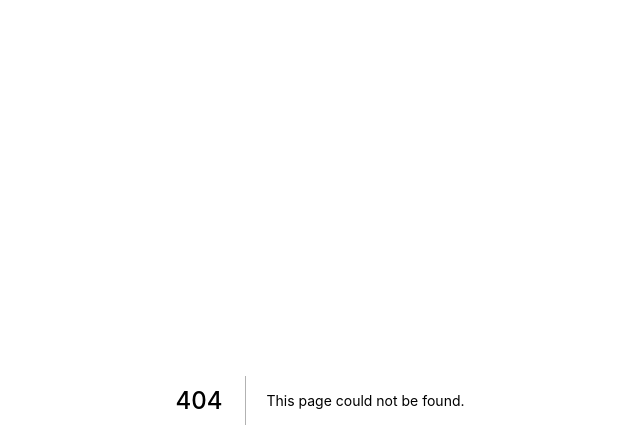
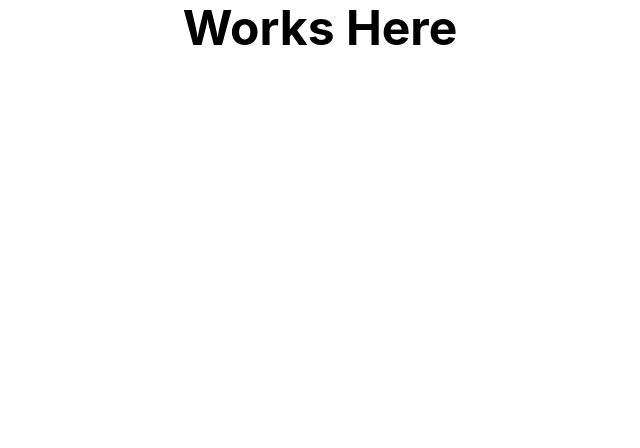
Before and after one commit to GabrielHammermeister/portfolio-lp, a Next.js app: page /works in a window 1280 px wide. Before the commit this address had no page. Shown: the top 448 px of the page, without its empty margins (320-960 px from the left). Built offline with nearby package versions, Linux system fonts and the light colour scheme.

Commit message:
feat - works route added

```diff
--- /dev/null
+++ b/src/pages/works/index.tsx
@@ -0,0 +1,11 @@
+import React from 'react'
+
+const index = () => {
+   return (
+      <>
+         <h1>Works Here</h1>
+      </>
+   )
+}
+
+export default index
```
